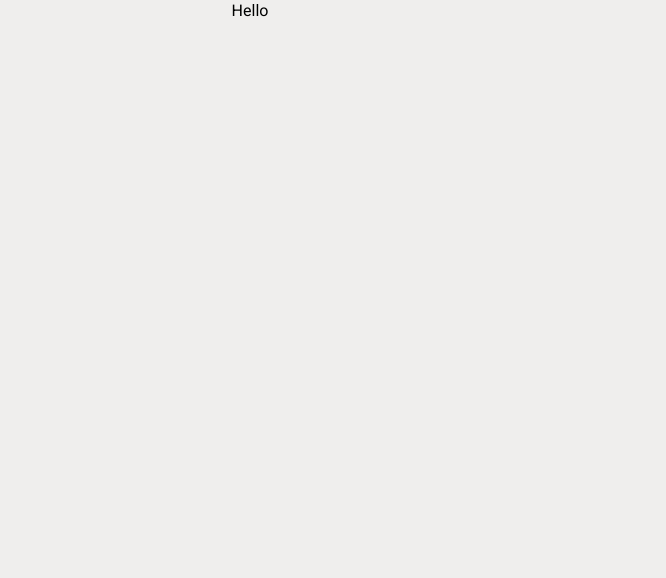
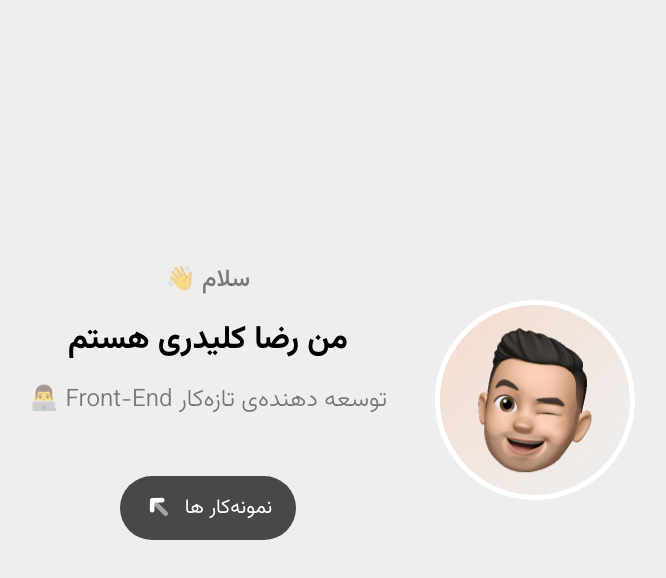
Before and after one commit to reza-kelidari/reza-kelidari, a Next.js app: page / in a window 1280 px wide. Shown: the top 578 px of the page, without its empty margins (407-1073 px from the left). Built offline with nearby package versions, Linux system fonts and the light colour scheme.

Commit message:
Making Hero section
Also removed dark color scheme, because wasn't useful,

```diff
--- a/app/colors.scss
+++ b/app/colors.scss
@@ -1,15 +1,6 @@
-:root {
-  --background: #efeeed;
-  --section-background: #fff;
-  --text-primary: #000;
-  --text-secondary: #00000080;
-}
-
-@media screen and (prefers-color-scheme: dark) {
-  :root {
-    --background: #121212;
-    --section-background: #484848;
-    --text-primary: #fff;
-    --text-secondary: #ffffff80;
-  }
-}
+$background: #efeeed;
+$section-background: #fff;
+$text-primary: #000;
+$text-secondary: #00000080;
+$button-background: #484848;
+$button-text: #fff;
--- a/app/globals.scss
+++ b/app/globals.scss
@@ -7,14 +7,12 @@
 }
 
 :root {
-  color-scheme: light dark;
-  background: var(--background);
-  color: var(--text-primary);
+  background: $background;
+  color: $text-primary;
   direction: rtl;
 }
 
-body {
-  display: flex;
-  flex-direction: column;
-  align-items: center;
+a {
+  text-decoration: none;
+  color: unset;
 }
--- a/app/page.module.scss
+++ b/app/page.module.scss
@@ -0,0 +1,48 @@
+@import "./colors.scss";
+
+.home {
+  display: flex;
+  flex-direction: column;
+  align-items: center;
+
+  .hero {
+    width: 100%;
+    height: 100vh;
+    display: flex;
+    align-items: center;
+    justify-content: center;
+    gap: 3rem;
+
+    .container {
+      display: flex;
+      align-items: center;
+      justify-content: center;
+      flex-direction: column;
+      gap: 1rem;
+    }
+
+    .welcome {
+      font-size: 1.5rem;
+      font-weight: 500;
+      color: $text-secondary;
+    }
+
+    .title {
+      font-size: 2rem;
+    }
+
+    .subTitle {
+      font-size: 1.5rem;
+      font-weight: 300;
+      color: $text-secondary;
+    }
+  }
+}
+
+@media screen and (max-width: 768px) {
+  .home {
+    .hero {
+      flex-direction: column;
+    }
+  }
+}
--- a/app/page.tsx
+++ b/app/page.tsx
@@ -1,9 +1,34 @@
+import Image from "next/image";
 import styles from "./page.module.scss";
+import Button from "@/components/Button";
+import Link from "next/link";
 
 export default function Home() {
   return (
     <main className={styles.home}>
-      <div className={styles.hero}>Hello</div>
+      <div className={styles.hero}>
+        <Image
+          src="/images/logo.png"
+          alt="Profile"
+          width={200}
+          height={200}
+          className={styles.profile}
+        />
+
+        <div className={styles.container}>
+          <h3 className={styles.welcome}>سلام 👋</h3>
+          <h1 className={styles.title}>من رضا کلیدری هستم</h1>
+          <h2 className={styles.subTitle}>
+            توسعه دهنده‌ی تازه‌کار Front-End 👨‍💻
+          </h2>
+
+          <br />
+
+          <Link href="#templates">
+            <Button icon="/icons/arrow_up_left.svg">نمونه‌کار ها</Button>
+          </Link>
+        </div>
+      </div>
     </main>
   );
 }
--- /dev/null
+++ b/components/Button/index.tsx
@@ -0,0 +1,21 @@
+import React, { ReactNode } from "react";
+import styles from "./styles.module.scss";
+import Image from "next/image";
+import { Vazirmatn } from "next/font/google";
+
+const vazirmatn = Vazirmatn({ subsets: ["latin"] });
+
+export default function Button({
+  children,
+  icon,
+}: {
+  children: ReactNode;
+  icon?: string;
+}) {
+  return (
+    <button className={`${styles.button} ${vazirmatn.className}`}>
+      <span className={styles.text}>{children}</span>
+      {icon && <Image src={icon} alt="icon" width={25} height={25} />}
+    </button>
+  );
+}
--- /dev/null
+++ b/components/Button/styles.module.scss
@@ -0,0 +1,18 @@
+@import "../../app/colors.scss";
+
+.button {
+  border: none;
+  background: $button-background;
+  display: flex;
+  align-content: center;
+  gap: 1rem;
+  font-size: 1.25rem;
+  padding: 1rem 1.5rem;
+  border-radius: 2rem;
+  cursor: pointer;
+
+  .text {
+    color: $button-text;
+    white-space: nowrap;
+  }
+}
```
Also changed, not shown: public/icons/arrow_up_left.svg (added).
